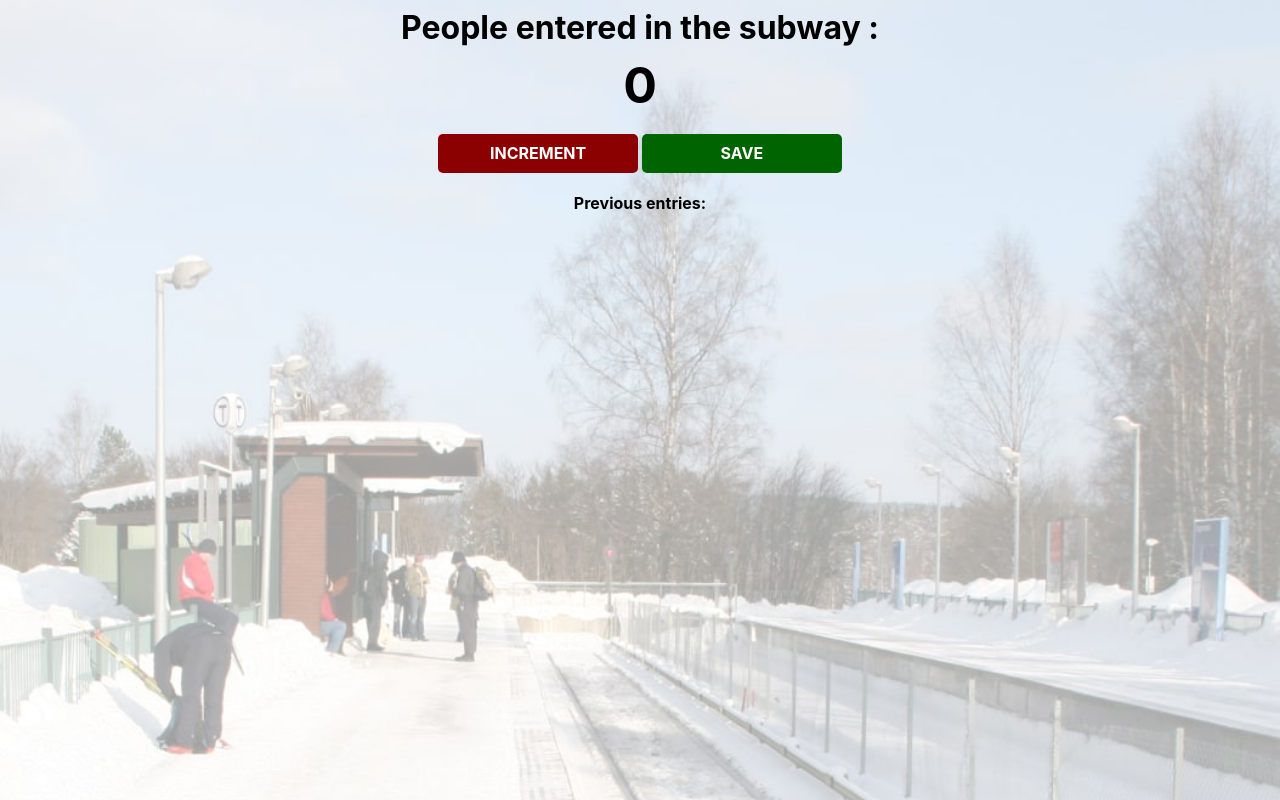
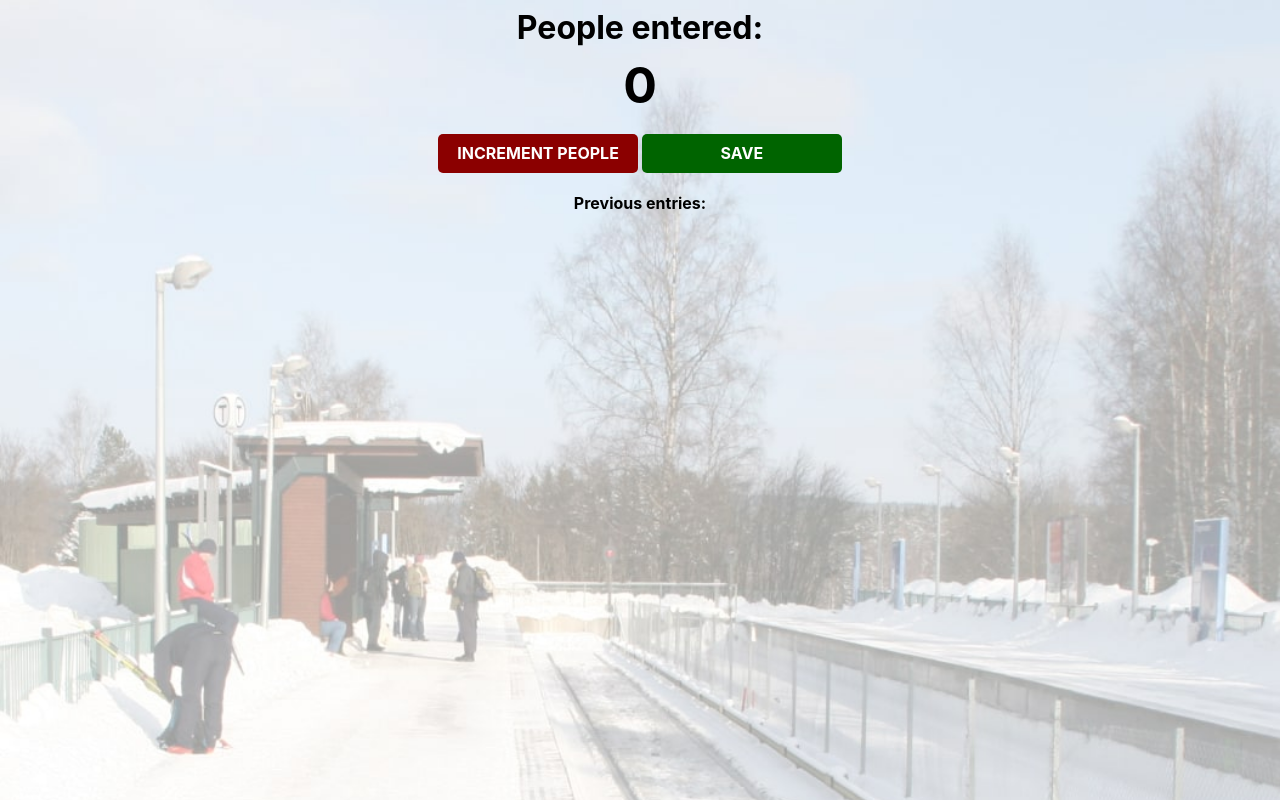
Before and after one commit to nitishchauhan90/people-counting-in-subway, a plain HTML site: page index.html in a window 1280 px wide. Drawn offline with nearby package versions, Linux system fonts and the light colour scheme.

Commit message:
changed button name

```diff
--- a/index.html
+++ b/index.html
@@ -3,9 +3,9 @@
         <link rel="stylesheet" href="index.css">
     </head>
     <body>
-        <h1>People entered in the subway :</h1>
+        <h1>People entered:</h1>
         <h2 id="count-el">0</h2>
-        <button id="increment-btn" onclick="increment()">INCREMENT</button>
+        <button id="increment-btn" onclick="increment()">INCREMENT PEOPLE</button>
         <button id="save-btn" onclick="save()">SAVE</button>
         <p id="save-el">Previous entries: </p>
         <script src="index.js">
```
